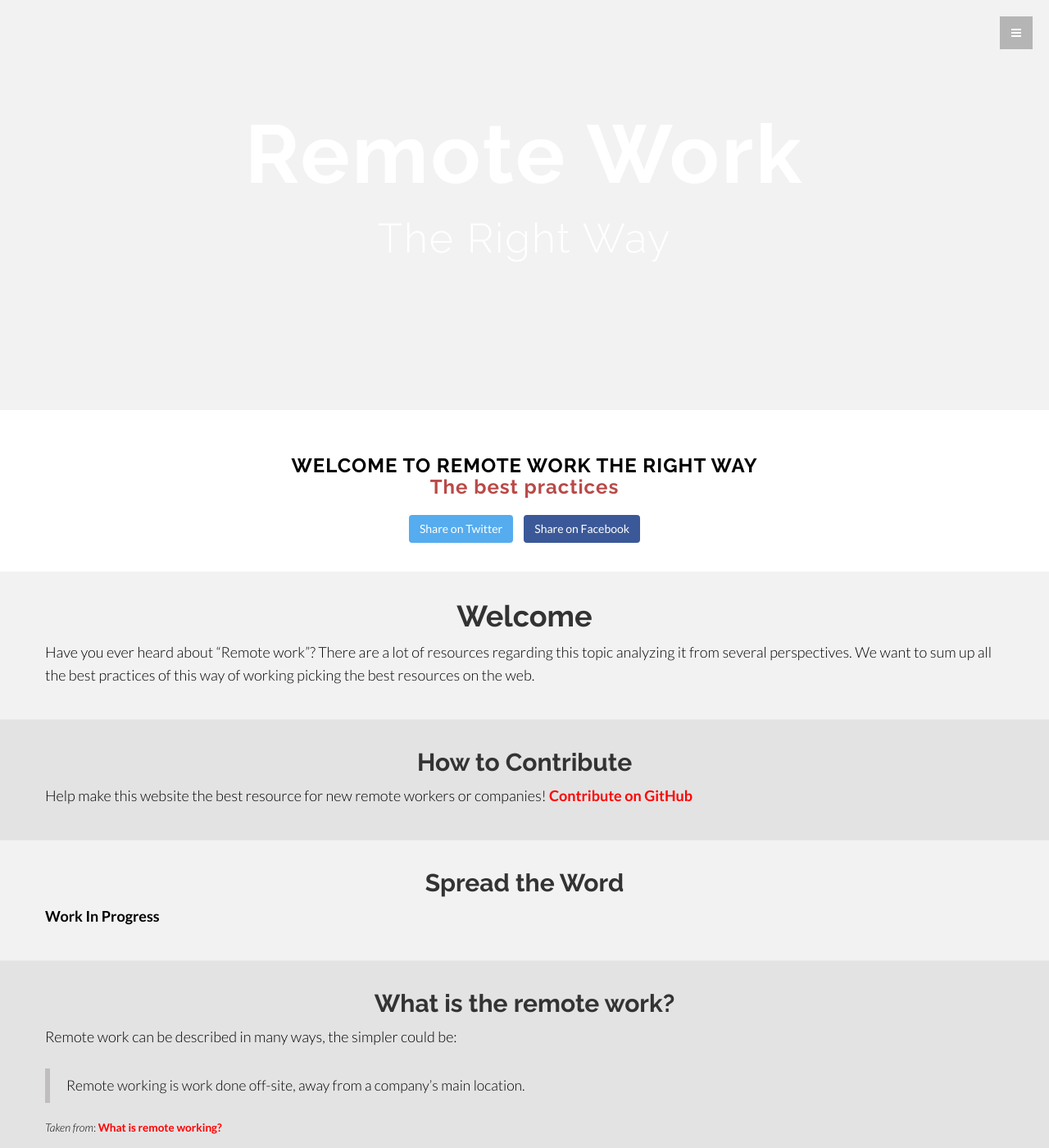
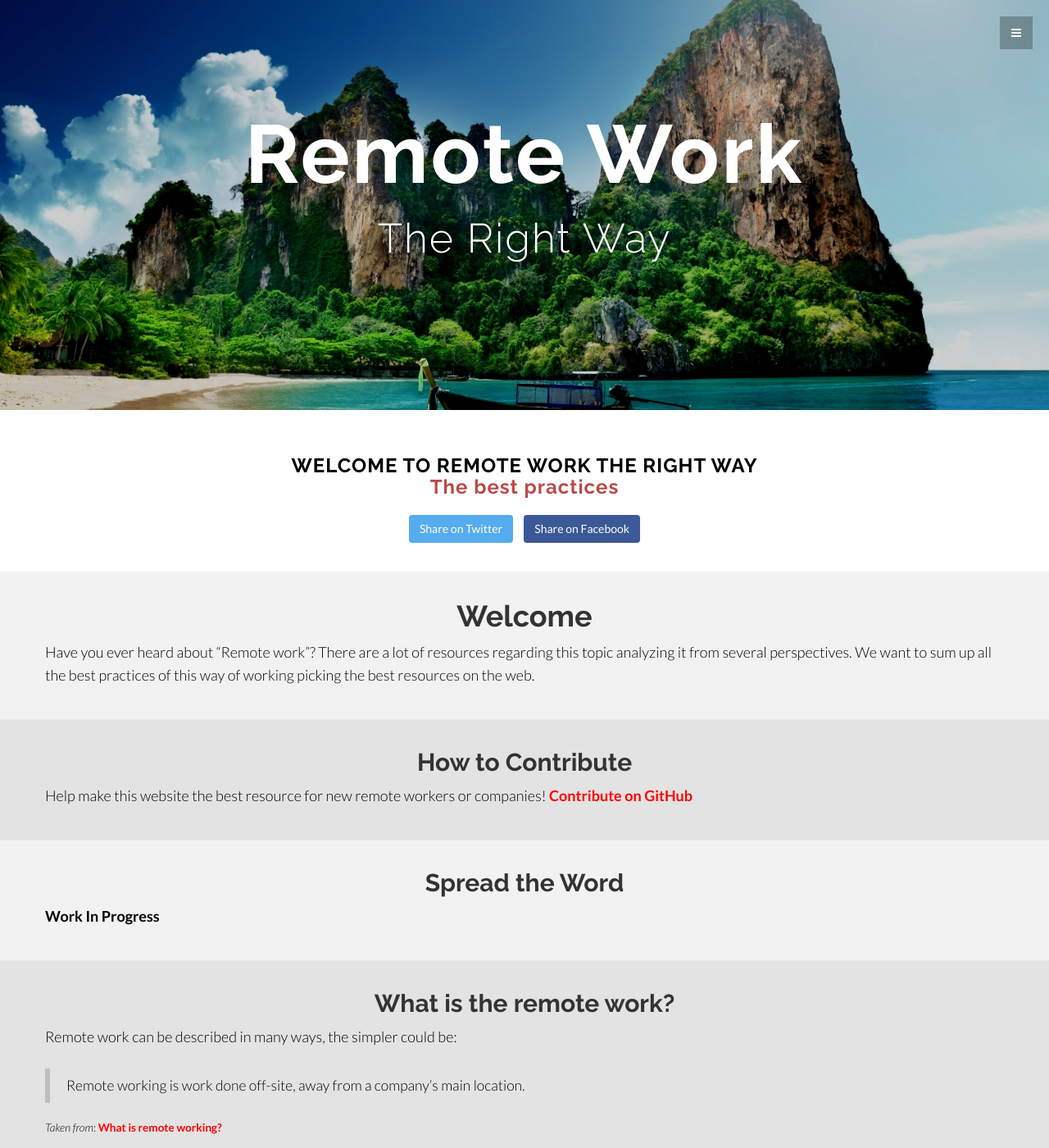
Before and after one commit to webreattivo/remote-work-the-right-way, a Jekyll site: the page built from index.html, in a window 1280 px wide and 1400 px high. Shown: the whole window at 82% size. Built offline with Jekyll 4.4.1, drawn with Linux system fonts in a browser that asks for light colours.

Commit message:
fix header path in css

```diff
--- a/css/main.css
+++ b/css/main.css
@@ -154,7 +154,7 @@ blockquote {
 /* item Wrap */
 
 #itemwrap {
-    background: url(img/header-bg.jpg) no-repeat center top;
+    background: url(/img/header-bg.jpg) no-repeat center top;
     margin-top: 0px;
     padding-top: 70px;
     text-align: center;
```
